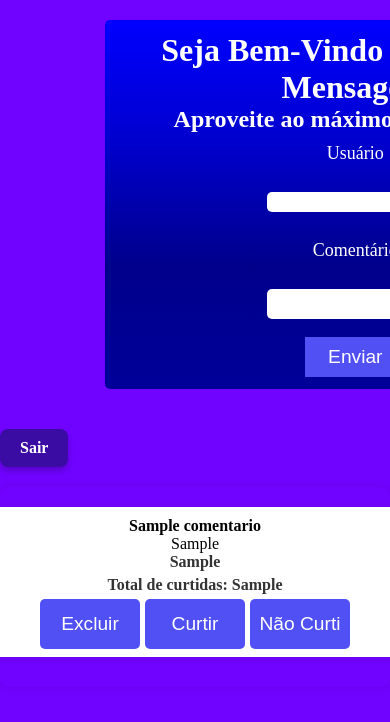
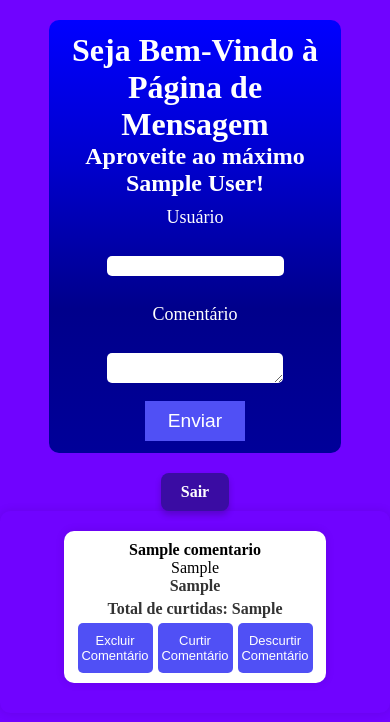
Before and after one commit to Arthur-Rampani/Projeto-Feedback, a Flask app: page /pagina-inicial in a window 390 px wide; the page is wider, and only the part inside the window is pictured. Shown: the top 722 px of that part. Run offline with Flask 3, Linux system fonts and the light colour scheme; the visitor is signed in with stand-in values (Sample User, id 1); tables that the repository leaves empty or names only in its code hold one stand-in row (values such as "Sample post"); data that the repository does not hold is empty.

Commit message:
Mudanças no HTML e CSS

```diff
--- a/static/pagina-inicial.css
+++ b/static/pagina-inicial.css
@@ -18,18 +18,41 @@ h2{
     color: white;
 }
 
-.container-principal{
-    margin: 20px;
+.container-principal {
+    margin: 20px auto;
     padding: 12px;
     background: linear-gradient(#0000FF, #0000CD, #00008B, #000099);
-    width: 500px;
+    width: 90%;
+    max-width: 500px;
     display: flex;
     flex-direction: column;
     align-items: center;
-    overflow: hidden;
-    margin-left: 27%;
-    max-height: 100vh;
-    border-radius: 5px;
+    border-radius: 10px;
+}
+
+/* Container para o botão de sair */
+.sair-container {
+    display: flex;
+    justify-content: center;
+    margin-top: 20px;
+}
+
+/* Estilização do botão de sair */
+.link-sair {
+    display: inline-block;
+    background-color: #3a0ca3;
+    color: white;
+    padding: 10px 20px;
+    border-radius: 8px;
+    text-decoration: none;
+    font-weight: bold;
+    text-align: center;
+    transition: background-color 0.3s ease;
+    box-shadow: 0 4px 6px rgba(0, 0, 0, 0.2);
+}
+
+.link-sair:hover {
+    background-color: #7209b7;
 }
 
 .label-usuario{
@@ -69,9 +92,9 @@ h2{
     background-color: rgb(46, 46, 245);
 }
 
-.btn-excluir{
+.btn-excluir-comentario{
     width: 100px;
-    height: 40px;
+    height: 50px;
     font-size: larger;
     background-color: rgb(80, 80, 245);
     border: none;
@@ -79,11 +102,11 @@ h2{
     border-radius: 5px;
 }
 
-.btn-excluir:hover{
+.btn-excluir-comentario:hover{
     background-color: rgb(46, 46, 245);
 }
 
-.btn-excluir a{
+.btn-excluir-comentario a{
     text-decoration: none;
     color: white;
 }
@@ -144,7 +167,7 @@ h2{
     color: white;
 }
 
-.btn-excluir{
+.btn-excluir-curtida{
     width: 100px;
     height: 50px;
     font-size: larger;
@@ -154,29 +177,49 @@ h2{
     border-radius: 5px;
 }
 
-.btn-excluir:hover{
+.btn-excluir-curtida:hover{
     background-color: rgb(46, 46, 245);
 }
 
-.btn-excluir a{
+.btn-excluir-curtida a{
     text-decoration: none;
     color: white;
 }
 
-.link-sair{
-    display: inline-block;
-    background-color: #3a0ca3;
-    color: white;
-    padding: 10px 20px;
-    margin: 20px auto;
-    border-radius: 8px;
-    text-decoration: none;
-    font-weight: bold;
-    text-align: center;
-    transition: background-color 0.3s ease;
-    box-shadow: 0 4px 6px rgba(0, 0, 0, 0.2);
+@media (max-width: 750px) {
+    .container-principal {
+        margin: 20px auto;
+        padding: 12px;
+        background: linear-gradient(#0000FF, #0000CD, #00008B, #000099);
+        width: 75%;
+        display: flex;
+        flex-direction: column;
+        align-items: center;
+        border-radius: 10px;
+    }
+
+    .mensagem{
+        display: flex;
+        flex-direction: column;
+        align-items: center;
+        background-color: #fff;
+        border-radius: 10px;
+        padding: 10px;
+        margin-bottom: 10px;
+        box-shadow: 0 0 10px rgba(0, 0, 0, 0.1);
+        width: 75%;
+        height: 20%;
+    }
+
+    .btn-excluir-comentario,
+    .btn-curtir,
+    .btn-excluir-curtida{
+        width: 75px;
+        height: 50px;
+        font-size: small;
+        background-color: rgb(80, 80, 245);
+        border: none;
+        color: white;
+        border-radius: 5px;
+    }
 }
-
-.link-sair:hover{
-    background-color: #7209b7;
-}
--- a/templates/pagina-inicial.html
+++ b/templates/pagina-inicial.html
@@ -18,7 +18,9 @@
             <textarea name="comentario" class="textarea-comentario"></textarea><br>
             <button class="btn-enviar">Enviar</button>
         </form>
-        <a class="link-sair" href="/sair">Sair</a>
+        <div class="sair-container">
+            <a class="link-sair" href="/sair">Sair</a>
+        </div>
 
         <div class="mensagens">
             {% for mensagem in mensagens %}
@@ -27,9 +29,9 @@
                 <p>{{mensagem.mensagem}}</p>
                 <p>Total de curtidas: {{mensagem.curtidas}}</p>
                 <div class="btns">
-                    <a href="/delete/mensagem/{{mensagem.cod_comentario}}"><button class="btn-excluir">Excluir</button></a>
-                    <a href="/put/mensagem/adicionar/curtida/{{mensagem.cod_comentario}}"><button class="btn-curtir">Curtir</button></a>
-                    <a href="/put/mensagem/excluir/curtida/{{mensagem.cod_comentario}}"><button class="btn-excluir">Não Curti</button></a>
+                    <a href="/delete/mensagem/{{mensagem.cod_comentario}}"><button class="btn-excluir-comentario">Excluir Comentário</button></a>
+                    <a href="/put/mensagem/adicionar/curtida/{{mensagem.cod_comentario}}"><button class="btn-curtir">Curtir Comentário</button></a>
+                    <a href="/put/mensagem/excluir/curtida/{{mensagem.cod_comentario}}"><button class="btn-excluir-curtida">Descurtir Comentário</button></a>
                 </div>
             </div>
             {% endfor %}
```
